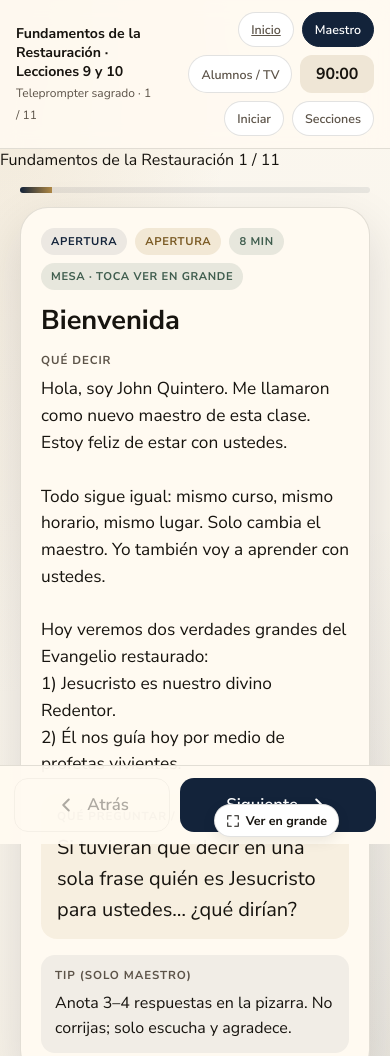
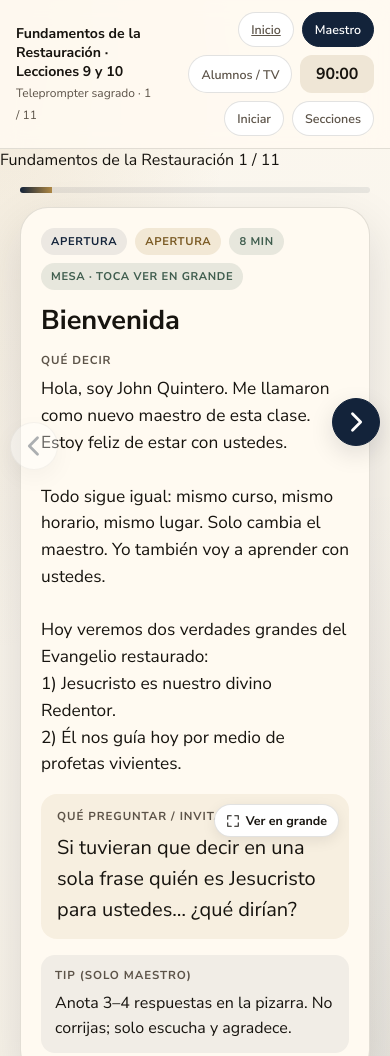
Before and after one commit to jaquinterob/fundamentos-restauracion-lecciones-9-10, a plain HTML site: page clase.html in a window 390 px wide. Shown: the top 1056 px of the page. Drawn offline with Linux system fonts and the light colour scheme.

Commit message:
Remove bottom nav and keep only side navigation arrows.

```diff
--- a/clase.html
+++ b/clase.html
@@ -55,17 +55,6 @@
         <div data-stage></div>
       </main>
 
-      <nav class="nav-bar maestro-only">
-        <button type="button" class="btn btn-nav btn-ghost" data-prev aria-label="Atrás">
-          <svg viewBox="0 0 24 24" aria-hidden="true"><path d="M15 6 9 12l6 6" fill="none" stroke="currentColor" stroke-width="2.2" stroke-linecap="round" stroke-linejoin="round"/></svg>
-          <span>Atrás</span>
-        </button>
-        <button type="button" class="btn btn-nav btn-primary" data-next aria-label="Siguiente">
-          <span>Siguiente</span>
-          <svg viewBox="0 0 24 24" aria-hidden="true"><path d="m9 6 6 6-6 6" fill="none" stroke="currentColor" stroke-width="2.2" stroke-linecap="round" stroke-linejoin="round"/></svg>
-        </button>
-      </nav>
-
       <button type="button" class="fab-nav fab-prev maestro-only" data-prev aria-label="Atrás">
         <svg viewBox="0 0 24 24" aria-hidden="true"><path d="M15 5 8 12l7 7" fill="none" stroke="currentColor" stroke-width="2.4" stroke-linecap="round" stroke-linejoin="round"/></svg>
       </button>
--- a/css/base.css
+++ b/css/base.css
@@ -456,7 +456,7 @@ img {
   background: #fff;
   color: var(--navy);
   box-shadow: 0 8px 24px rgba(10, 18, 32, 0.12);
-  display: none;
+  display: inline-flex;
   align-items: center;
   justify-content: center;
   padding: 0;
@@ -478,9 +478,24 @@ img {
   color: #fff;
 }
 
-@media (min-width: 900px) {
+body.vista-maestro .app-shell {
+  grid-template-rows: auto 1fr;
+}
+
+body.vista-maestro .main-stage {
+  padding-bottom: 28px;
+}
+
+@media (max-width: 700px) {
   .fab-nav {
-    display: inline-flex;
+    width: 48px;
+    height: 48px;
+  }
+  .fab-prev {
+    left: 10px;
+  }
+  .fab-next {
+    right: 10px;
   }
 }
 
```
